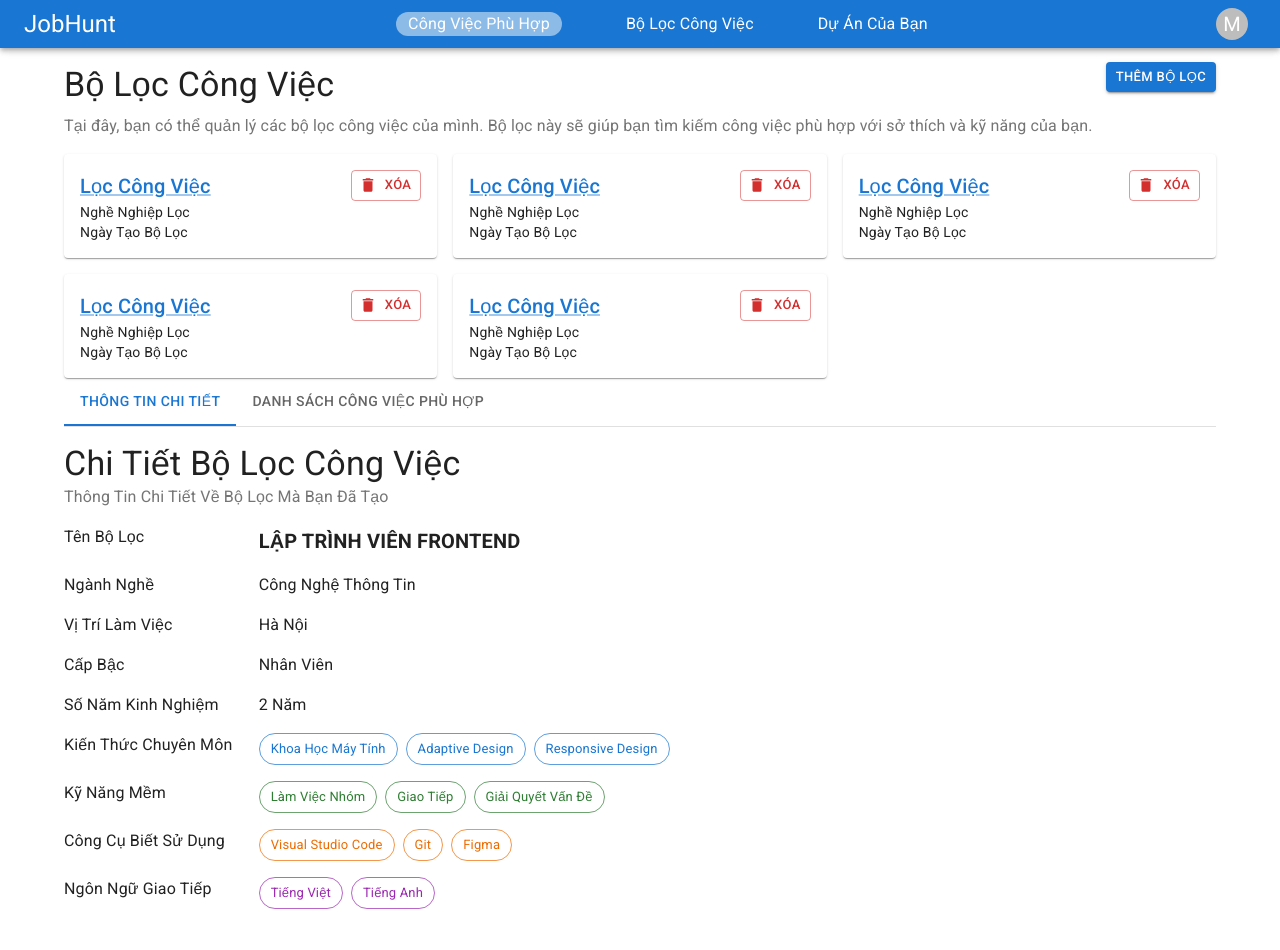
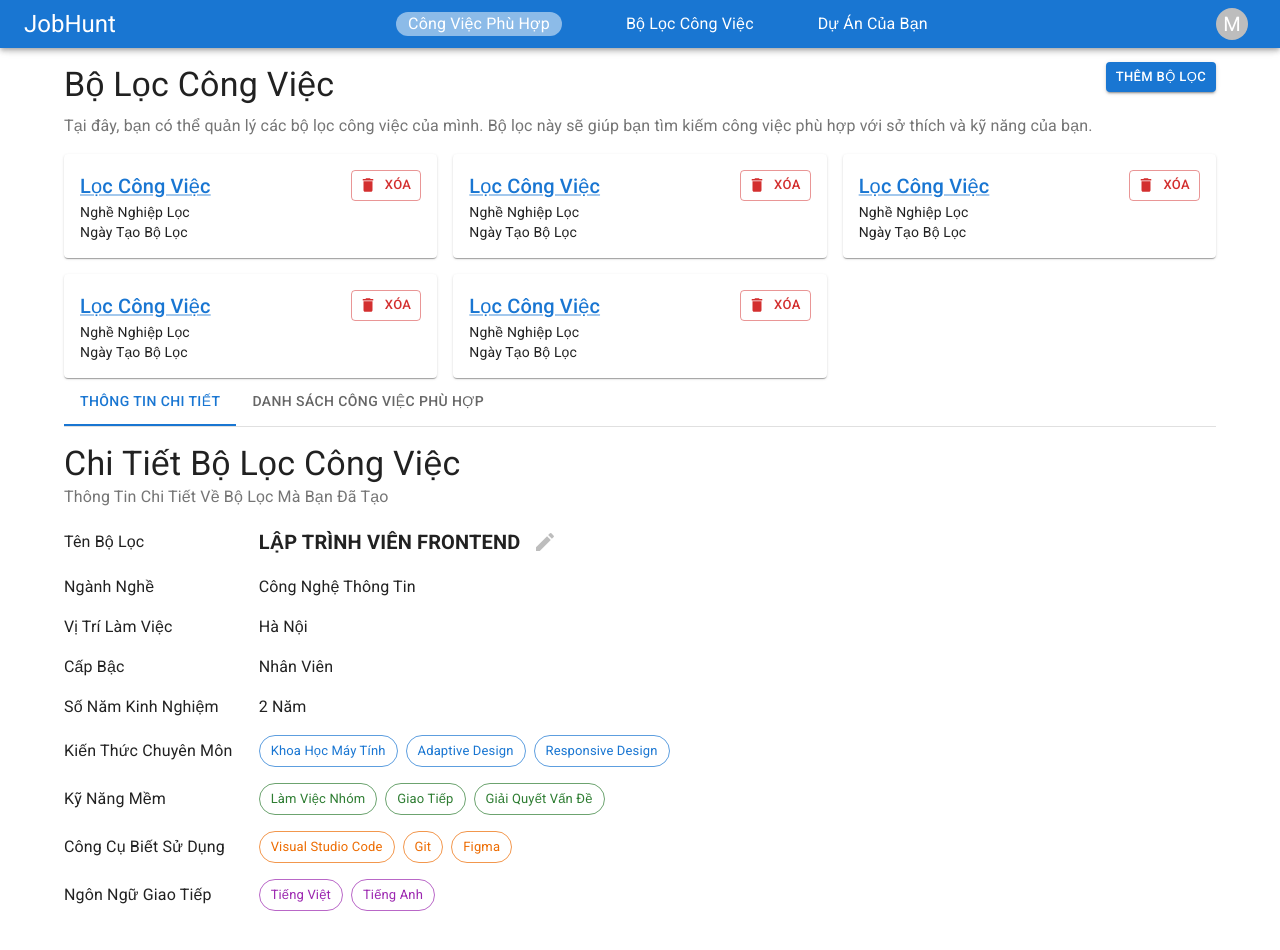
Before and after one commit to thanhKasper/JobHunt-React, a React (Vite) app: page /job-filters/1 in a window 1280 px wide. Shown: the top 950 px of the page. Built offline with nearby package versions, Linux system fonts and the light colour scheme; a web font is replaced by a local one.

Commit message:
update: some few changes

```diff
--- a/src/components/JobCardDetail.tsx
+++ b/src/components/JobCardDetail.tsx
@@ -1,15 +1,14 @@
 import { ArrowForward } from "@mui/icons-material";
 import {
   Avatar,
+  Box,
   Button,
   Card,
   CardActions,
-  CardContent,
   Chip,
+  Link as MuiLink,
   Stack,
-  Typography,
-  Link as MuiLink,
-  Box,
+  Typography
 } from "@mui/material";
 import { Link } from "react-router";
 
--- a/src/pages/JobFilter/JobFilterPageDetail.tsx
+++ b/src/pages/JobFilter/JobFilterPageDetail.tsx
@@ -3,6 +3,7 @@ import React from "react";
 import { useParams } from "react-router";
 import JobFilter from "./components/JobFilter";
 import MatchJobList from "./components/MatchJobList";
+import JobFilterEditPage from "./JobFilterEditPage";
 
 interface TabPanelProps {
   children?: React.ReactNode;
@@ -36,6 +37,7 @@ function a11yProps(index: number) {
 export default function JobFilterPageDetail() {
   const jobFilterId = useParams().jobFilterId;
   console.log("Chi tiết bộ lọc công việc: " + jobFilterId);
+  const [editMode, setEditMode] = React.useState(false);
   const [value, setValue] = React.useState(0);
 
   const handleChange = (event: React.SyntheticEvent, newValue: number) => {
@@ -55,7 +57,11 @@ export default function JobFilterPageDetail() {
         </Tabs>
       </Box>
       <CustomTabPanel value={value} index={0}>
-        <JobFilter />
+        {editMode ? (
+          <JobFilterEditPage setEditMode={setEditMode} />
+        ) : (
+          <JobFilter setEditMode={setEditMode} />
+        )}
       </CustomTabPanel>
       <CustomTabPanel value={value} index={1}>
         <MatchJobList />
--- a/src/pages/JobFilter/components/HorizontalDisplay.tsx
+++ b/src/pages/JobFilter/components/HorizontalDisplay.tsx
@@ -1,4 +1,4 @@
-import { Grid } from "@mui/material";
+import { Grid, Typography } from "@mui/material";
 import type { ReactNode } from "react";
 
 export default function HorizontalDisplay({
@@ -10,7 +10,9 @@ export default function HorizontalDisplay({
 }) {
   return (
     <>
-      <Grid size={2}>{label}</Grid>
+      <Grid size={2} my="auto">
+        <Typography>{label}</Typography>
+      </Grid>
       <Grid size={10}>{value}</Grid>
     </>
   );
--- a/src/pages/JobFilter/components/JobFilter.tsx
+++ b/src/pages/JobFilter/components/JobFilter.tsx
@@ -1,9 +1,21 @@
-import { Chip, Grid, Stack, Typography } from "@mui/material";
-import Title from "../../../components/Title";
-import Subtitle from "../../../components/Subtitle";
+import {
+  Chip,
+  Grid,
+  IconButton,
+  Stack,
+  Tooltip,
+  Typography,
+} from "@mui/material";
+import Title from "@components/Title";
+import Subtitle from "@components/Subtitle";
 import HorizontalDisplay from "./HorizontalDisplay";
+import { Edit } from "@mui/icons-material";
 
-export default function JobFilter() {
+export default function JobFilter({
+  setEditMode,
+}: {
+  setEditMode: (mode: boolean) => void;
+}) {
   return (
     <Stack>
       <Title title="Chi Tiết Bộ Lọc Công Việc" />
@@ -12,6 +24,7 @@ export default function JobFilter() {
         <HorizontalDisplay
           label="Tên Bộ Lọc"
           value={
+            <Stack direction="row" alignItems="center" gap={1}>
               <Typography
                 variant="h6"
                 fontWeight="bold"
@@ -19,6 +32,16 @@ export default function JobFilter() {
               >
                 Lập Trình Viên Frontend
               </Typography>
+              <Tooltip title="Chỉnh Sửa Bộ Lọc">
+                <IconButton
+                  disabled
+                  size="small"
+                  onClick={() => setEditMode(true)}
+                >
+                  <Edit />
+                </IconButton>
+              </Tooltip>
+            </Stack>
           }
         />
         <HorizontalDisplay
```
Also changed, not shown: src/router.tsx (+4 -4 lines). Lines whose indentation alone changed are shown as unchanged.
